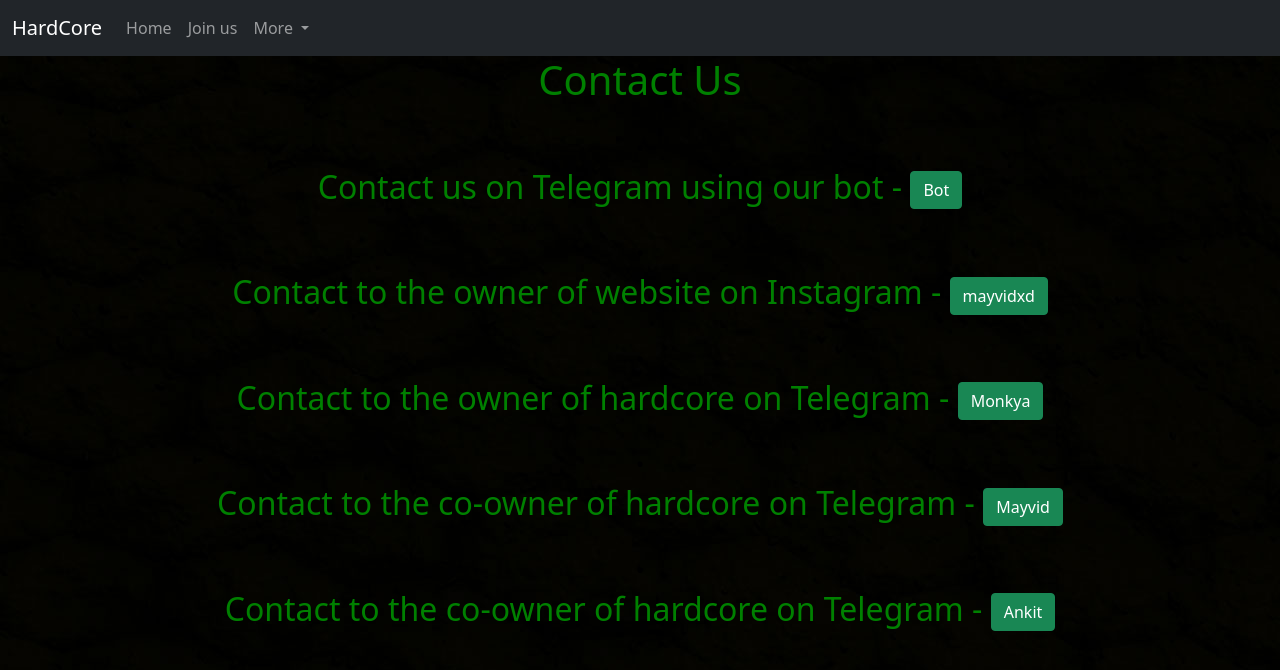
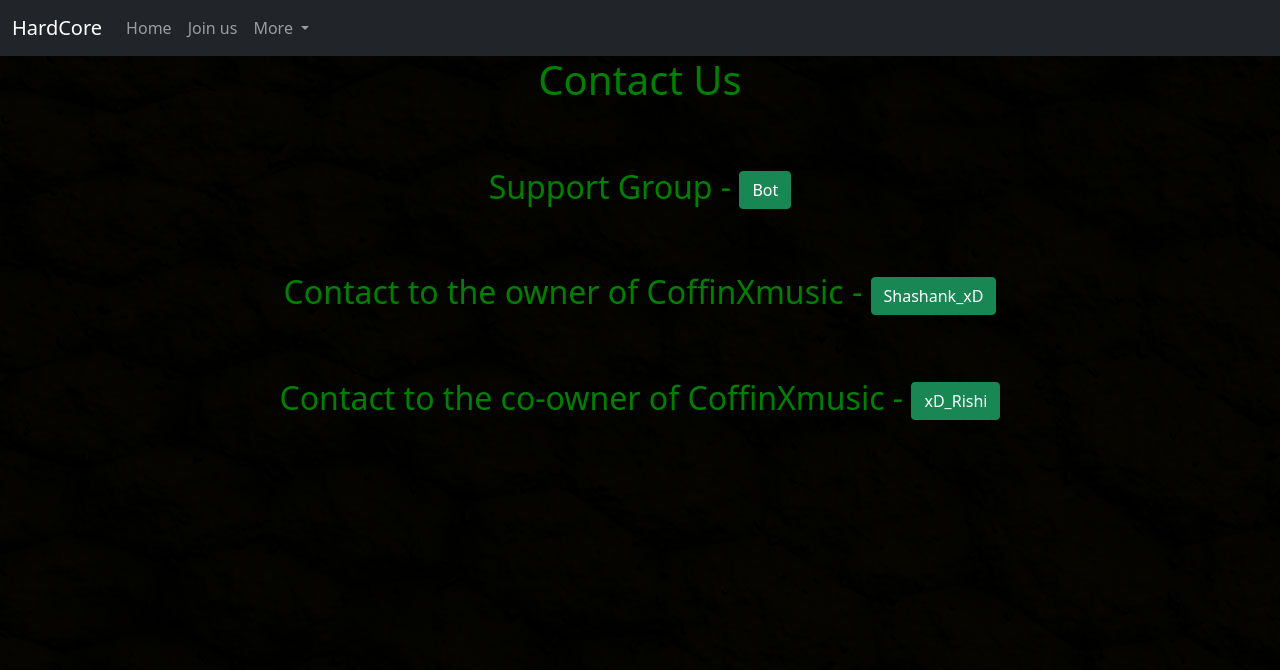
Before and after one commit to theshashankk/hardcore, a Django app: page /contactus in a window 1280 px wide. Shown: the top 670 px of the page. Run offline with Django 3.2, Linux system fonts and the light colour scheme.

Commit message:
Update contactus.html

```diff
--- a/djangotry/hardcore/templates/contactus.html
+++ b/djangotry/hardcore/templates/contactus.html
@@ -4,14 +4,11 @@
  <div  class="text-center">
  <h1 style="color:green;">Contact Us</h1>
  <h1 style="color:black;">.</h1>
- <h2 style="color:green;">Contact us on Telegram using our bot - <a class="btn btn-success" href="https://telegram.me/hc_query_bot" role="button">Bot</a></h2>
+ <h2 style="color:green;">Support Group - <a class="btn btn-success" href="https://telegram.me/CoffinXsupport" role="button">Bot</a></h2>
  <h1 style="color:black;">.</h1>
- <h2 style="color:green;">Contact to the owner of website on Instagram -  <a class="btn btn-success" href="https://instagram.com/mayvidxd" role="button">mayvidxd</a></h2>
+ <h2 style="color:green;">Contact to the owner of CoffinXmusic -  <a class="btn btn-success" href="https://t.me/Shashank_xD" role="button">Shashank_xD</a></h2>
  <h1 style="color:black;">.</h1>
- <h2 style="color:green;">Contact to the owner of hardcore on Telegram -  <a class="btn btn-success" href="https://telegram.me/monkya102" role="button">Monkya</a></h2>
+ <h2 style="color:green;">Contact to the co-owner of CoffinXmusic -  <a class="btn btn-success" href="https://telegram.me/xD_rishi" role="button">xD_Rishi</a></h2>
  <h1 style="color:black;">.</h1>
- <h2 style="color:green;">Contact to the co-owner of hardcore on Telegram -  <a class="btn btn-success" href="https://telegram.me/mayvidxd" role="button">Mayvid</a></h2>
- <h1 style="color:black;">.</h1>
- <h2 style="color:green;">Contact to the co-owner of hardcore on Telegram -  <a class="btn btn-success" href="https://telegram.me/Tag_kiya_kya" role="button">Ankit</a></h2>
  <body background = "/static/byn.jpg"
  {% endblock body %}
```
